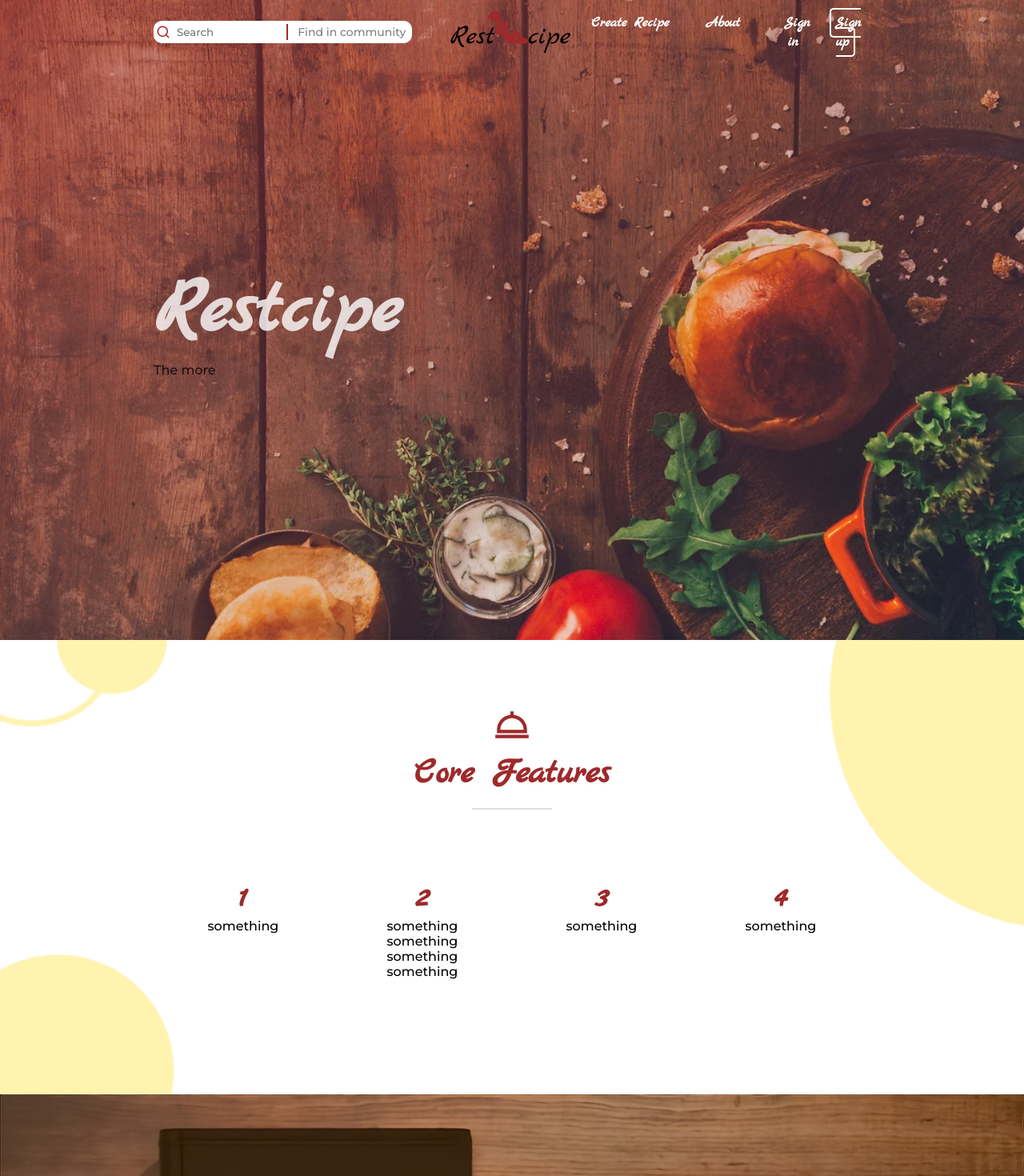
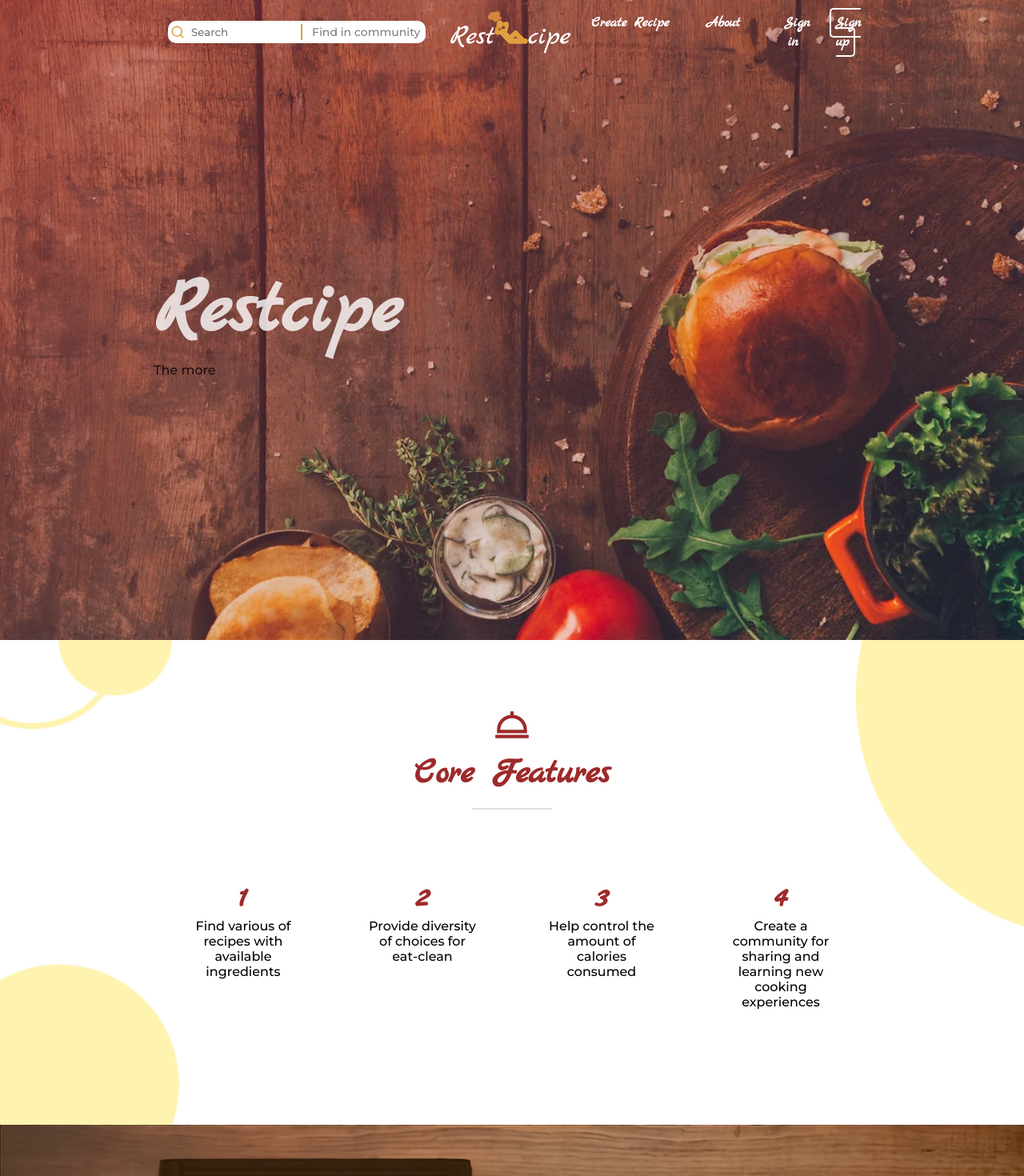
Before and after one commit to Edward2362/BITS, a React (Create React App) app: page / in a window 1280 px wide. Shown: the top 1470 px of the page at 80% size. Built offline with nearby package versions, Linux system fonts and the light colour scheme.

Commit message:
Updated Homapage section 1

```diff
--- a/src/App.css
+++ b/src/App.css
@@ -174,7 +174,7 @@ header {
     padding: 5px;
 }
 
-/* .grid-transparent a:hover {
+.grid-transparent a:hover {
     color: #e09f3e;
 }
 
@@ -188,15 +188,15 @@ header {
 
 .grid-non-transparent .border:hover {
     border-color: #9e2a2b;
-} */
-
-header a:hover {
+}
+
+/* header a:hover {
     color: #9e2a2b;
 }
 
 header .border:hover {
     border-color: #9e2a2b;
-}
+} */
 
 .grid-transparent .border {
     border-style: solid;
@@ -254,18 +254,8 @@ header .border:hover {
     height: 100%;
 }
 
-.searchContainer {
-    display: inline-flex;
-    flex: 1 1 300px;
-    position: relative;
-    border-radius: 10px;
-    overflow: hidden;
-    height: 35%;
-    width: 90%;
-    right: 5%;
-}
-
-.grid-non-transparent .searchContainer {
+.grid-non-transparent .searchContainer,
+.grid-transparent .searchContainer {
     display: inline-flex;
     flex: 1 1 300px;
     border-radius: 10px;
@@ -318,14 +308,34 @@ header .border:hover {
     visibility: hidden;
 }
 
+.grid-transparent .input-holder .vl {
+    margin: 0 1px;
+    border-left: 2px solid #e09f3e;
+    height: 14px;
+}
+
 .input-holder .vl {
     margin: 0 1px;
     border-left: 2px solid #9e2a2b;
     height: 14px;
 }
 
-.searchContainer div svg {
+.grid-transparent .searchContainer svg {
+    color: #e09f3e;
+}
+
+.searchContainer svg {
     color: #9e2a2b;
+}
+
+.grid-transparent .checkbox-label.checked {
+    background-color: #e09f3e;
+    border-color: #e09f3e;
+    color: white;
+}
+
+.grid-non-transparent .checkbox-label.checked {
+    color: #fff3b0;
 }
 
 .searchContainer div img {
@@ -597,6 +607,7 @@ header .border:hover {
 
 .feature-body p {
     text-align: center;
+    width: 80%;
 }
 
 .feature-icon {
@@ -605,8 +616,8 @@ header .border:hover {
 }
 
 .feature-content {
-    display: inline-block;
-    width: 80%;
+    display: flex;
+    justify-content: center;
 }
 
 .feature-body svg {
--- a/src/components/Filter.js
+++ b/src/components/Filter.js
@@ -32,7 +32,7 @@ export const Filter = ({ findByCourse }) => {
                 </div>
                 <div id="diets" className="filter-section">
                     <div className="diet-choice">
-                        <label>Diets</label>
+                        <label>Diet</label>
                         <div className="grid-25" onChange={choose}>
                             <label className="checkbox-label">
                                 Vegetarian
--- a/src/components/Header.js
+++ b/src/components/Header.js
@@ -1,13 +1,36 @@
-import logo from "../img/Restcipe.svg";
+import logo1 from "../img/Restcipe-1.svg";
+import logo2 from "../img/Restcipe-2.svg";
 import searchIcon from "../img/searchIcon.svg";
 import NavBar from "./NavBar";
-import { useState } from "react";
+import { useState, useEffect } from "react";
 import { FiSearch } from "react-icons/fi";
 import { choose } from "../functionsJS/checkbox";
 
-
 const Header = () => {
     const [background, setBackground] = useState("grid-transparent container");
+    const [findInCommunity, setFindInCommunity] = useState(false);
+
+    if (sessionStorage.getItem("findInCommunity")) {
+        if (findInCommunity === false) {
+            setFindInCommunity(true);
+        }
+    }
+
+    useEffect(choose);
+
+    const handleFindInCom = (e) => {
+        if (sessionStorage.getItem("findInCommunity")) {
+            sessionStorage.removeItem("findInCommunity");
+            e.target.parentElement.classList.remove("checked");
+            setFindInCommunity(false);
+        } else {
+            sessionStorage.setItem("findInCommunity", true);
+            e.target.parentElement.classList.add("checked");
+            setFindInCommunity(true);
+        }
+    };
+
+    // sessionStorage.getItem("findInCommunity") ?
 
     document.addEventListener("scroll", () => {
         const show = window.scrollY;
@@ -25,7 +48,7 @@ const Header = () => {
                     <FiSearch />
                 </div>
                 <div className="input-holder">
-                    <form onChange={choose} method="get">
+                    <form method="get">
                         <div>
                             <input type="text" placeholder="Search" />
                         </div>
@@ -35,6 +58,9 @@ const Header = () => {
                             <input
                                 type="checkbox"
                                 id="search-community"
+                                checked={findInCommunity}
+                                onClick={(e) => handleFindInCom(e)}
+                                onChange={choose}
                             ></input>
                         </label>
                     </form>
@@ -42,7 +68,15 @@ const Header = () => {
             </div>
             <div className="logo-holder">
                 <a href="/">
-                    <img id="logo" src={logo} alt="hello" />
+                    <img
+                        id="logo"
+                        src={
+                            background === "grid-transparent container"
+                                ? logo2
+                                : logo1
+                        }
+                        alt="hello"
+                    />
                 </a>
             </div>
             <NavBar />
--- a/src/components/Homepage.js
+++ b/src/components/Homepage.js
@@ -96,51 +96,42 @@ const HomepageBody = () => {
                             <div className="grid-25">
                                 <div className="feature-body">
                                     <h2>1</h2>
-                                    <p>something</p>
-                                </div>
-                                <div className="feature-body">
-                                    <h2>2</h2>
-                                    <p>
-                                        something something something something
-                                    </p>
-                                </div>
-                                <div className="feature-body">
-                                    <h2>3</h2>
-                                    <p>something</p>
-                                </div>
-                                <div className="feature-body">
-                                    <h2>4</h2>
-                                    <p>something</p>
-                                </div>
-                            </div>
-                            {/* <div className="sn-body-equal-half">
-                                <div className="img-holder">
-                                    <img src={img1}></img>
-                                </div>
-                            </div> */}
-                            {/* <div className="sn-body-equal-half">
-                                <div className="feature-body">
-                                    <div className="feature-icon">
-                                        <FiHexagon />
-                                    </div>
                                     <div className="feature-content">
-                                        <p>content</p>
                                         <p>
-                                            hello my Name Is Nguyen Vinh Quang
+                                            Find various of recipes with
+                                            available ingredients
                                         </p>
                                     </div>
                                 </div>
                                 <div className="feature-body">
-                                    <div className="feature-icon">
-                                        <FiHexagon />
-                                    </div>
+                                    <h2>2</h2>
                                     <div className="feature-content">
-                                        <p>content</p>
                                         <p>
-                                            hello my Name Is Nguyen Vinh Quang
+                                            Provide diversity of choices for
+                                            eat-clean
                                         </p>
                                     </div>
-                                </div> */}
+                                </div>
+
+                                <div className="feature-body">
+                                    <h2>3</h2>
+                                    <div className="feature-content">
+                                        <p>
+                                            Help control the amount of calories
+                                            consumed
+                                        </p>
+                                    </div>
+                                </div>
+                                <div className="feature-body">
+                                    <h2>4</h2>
+                                    <div className="feature-content">
+                                        <p>
+                                            Create a community for sharing and
+                                            learning new cooking experiences
+                                        </p>
+                                    </div>
+                                </div>
+                            </div>
                         </div>
                     </div>
                 </section>
```
Also changed, not shown: src/img/Restcipe-1.svg (renamed from src/img/Restcipe.svg), src/img/Restcipe-2.svg (added).
